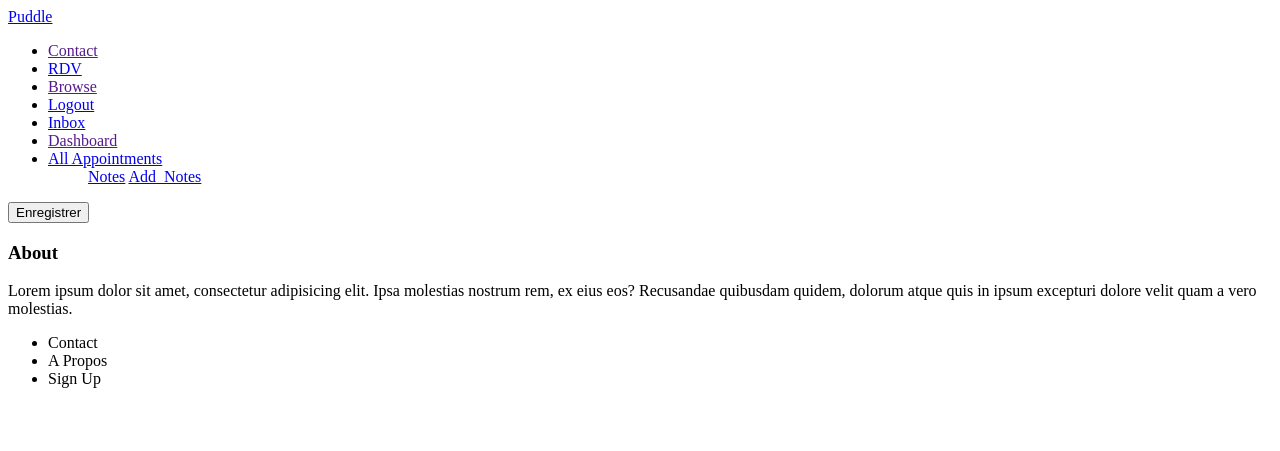
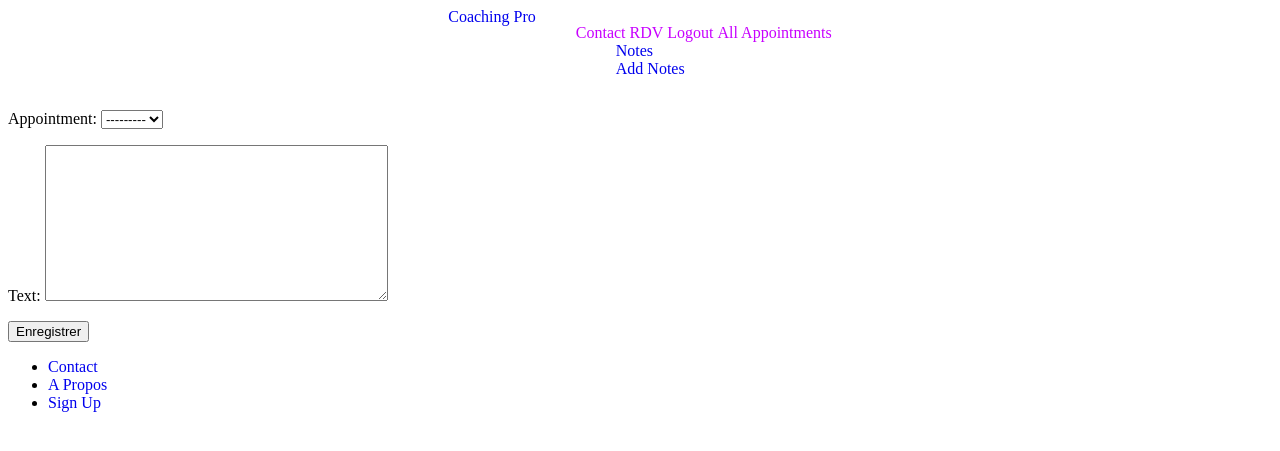
Before and after one commit to Evgeni1494/Django_brief_simplon, a Django app: page /appointment/1/add_note/ in a window 1280 px wide. Shown: the top 451 px of the page. Run offline with Django 4.2, Linux system fonts and the light colour scheme; the visitor is signed in with stand-in values (Sample User, id 1); data that the repository does not hold is empty.

Commit message:
Un peu de Css

```diff
--- a/BriefSimplon/appointment/forms.py
+++ b/BriefSimplon/appointment/forms.py
@@ -1,10 +1,15 @@
 from django import forms
 from django.contrib.auth.forms import UserCreationForm,AuthenticationForm
 from django.contrib.auth.models import User
-from . views import Appointment
+from . models import Appointment, Note
 from django.forms import ModelForm
 
 class AppointmentForm(ModelForm):
     class Meta:
         model = Appointment
         fields = ('day','time','time_ordered','user','note')
+
+class AddNote(ModelForm):
+    class Meta:
+        model = Note
+        fields = ('appointment','text')
--- a/BriefSimplon/appointment/models.py
+++ b/BriefSimplon/appointment/models.py
@@ -34,8 +34,5 @@ class Note(models.Model):
     text = models.TextField()
     created_by = models.ForeignKey(User, on_delete=models.CASCADE)
     created_at = models.DateTimeField(auto_now_add=True)
-
-class NoteForm(forms.ModelForm):
-    class Meta:
-        model = Note
-        fields = ['text']
+    def str(self):
+        return f"{self.appointment} | Note: {self.text}"
--- a/BriefSimplon/appointment/templates/appointment/add_note.html
+++ b/BriefSimplon/appointment/templates/appointment/add_note.html
@@ -1,8 +1,10 @@
 {% extends 'core/base.html' %}
 
 {% block content %}
+<form method='POST'>
     {% csrf_token %}
     {{form.as_p}}
+
     <button type="submit">Enregistrer</button>
 
 
--- a/BriefSimplon/appointment/views.py
+++ b/BriefSimplon/appointment/views.py
@@ -1,11 +1,11 @@
 from django.shortcuts import render, redirect, get_object_or_404
-from .models import Appointment
-from .forms import AppointmentForm
+
+from .forms import AppointmentForm, AddNote
 from django.contrib.auth.decorators import login_required
 from django.contrib.admin.views.decorators import staff_member_required
 
 from django.contrib.auth.decorators import login_required
-from .models import Appointment, Note, NoteForm
+from .models import Appointment, Note
 
 
 
@@ -39,8 +39,16 @@ def appointment_detail(request, appointment_id):
 @login_required
 def add_note(request, appointment_id):
     if request.method == 'POST':
-        text = request.POST.get('text')
-        appointment = Appointment.objects.get(id=appointment_id)
-        Note.objects.create(appointment=appointment, text=text, created_by=request.user)
-        return redirect('appointment_detail', appointment_id=appointment_id)
-    return render(request, 'appointment/add_note.html')
+        form = AddNote(request.POST)
+        if form.is_valid():
+            note = form.save(commit=False)
+            note.created_by = request.user
+            note.save()
+
+            return redirect('appointment_detail', appointment_id=appointment_id)
+        # text = request.POST.get('text')
+        # appointment = Appointment.objects.get(id=appointment_id)
+        # Note.objects.create(appointment=appointment, text=text, created_by=request.user)
+    else:
+        form=AddNote()
+    return render(request, 'appointment/add_note.html',{'form':form})
--- /dev/null
+++ b/BriefSimplon/core/static/style.css
@@ -0,0 +1,30 @@
+.Navigation{
+    display: flex;
+    justify-content: center;
+
+}
+.Logo{
+    text-decoration: none;
+}
+.ItemsNav li{
+    display:inline-block;
+    text-decoration: none;
+}
+
+.ItemsNav li a{
+    display: flex;
+    justify-content: space-between 100px;
+    text-decoration: none;
+    color: rgb(200, 0, 255);
+}
+
+.ItemsNav ul a{
+    text-decoration: none;
+    display: flex;
+    justify-content: space-around 100px;
+}
+
+.FooterMenuItems li a{
+    display: flex;
+    text-decoration: none;
+}
--- a/BriefSimplon/core/templates/core/base.html
+++ b/BriefSimplon/core/templates/core/base.html
@@ -1,29 +1,29 @@
+{% load static  %}
+
 <!DOCTYPE html>
 <html lang="en">
 <head>
     <meta charset="UTF-8">
     <meta http-equiv="X-UA-Compatible" content="IE=edge">
     <meta name="viewport" content="width=device-width, initial-scale=1.0">
-    <script>src="https://cdn.tailwindcss.com"</script>
+    <link rel="stylesheet" href="{% static 'style.css'%}">
 
     <title>{% block title %}  {% endblock title %} | Title</title>
 </head>
     <body>
         <nav class = Navigation>
-            <a href="/" class= Logo>Puddle</a>
+            <a href="/" class= Logo>Coaching Pro</a>
             <ul class = ItemsNav>
-                <li><a href="">Contact</a></li>
+                <li><a href="{% url 'core:contact' %}">Contact</a></li>
+
+                {% if request.user.is_authenticated %}
                 <li><a href="{% url 'appointment:new_appointments' %}">RDV</a></li>
-                <li><a href="">Browse</a></li>
-                {% if request.user.is_authenticated %}
                 <li><a href="{% url 'core:logout' %}">Logout</a></li>
-                <li><a href="#">Inbox</a></li>
-                <li><a href="">Dashboard</a></li>
                 {% if request.user.is_staff %}
                 <li><a href="{% url 'appointment:appointments' %}">All Appointments</a></li>
                 <ul>
                     <a href="{% url 'appointment:appointment_detail' 2 %}">Notes</a>
-                    <a href="{% url 'appointment:add_note' 2 %}">Add_Notes</a>
+                    <a href="{% url 'appointment:add_note' 2 %}">Add Notes</a>
                 </ul>
 
                 {% endif %}
@@ -41,12 +41,11 @@
         </div>
         <footer class=Footer>
             <div class=FooterInfo>
-                <h3 class=FooterInfoTitle>About</h3>
-                <p class=FooterText>Lorem ipsum dolor sit amet, consectetur adipisicing elit. Ipsa molestias nostrum rem, ex eius eos? Recusandae quibusdam quidem, dolorum atque quis in ipsum excepturi dolore velit quam a vero molestias.</p>
+
                 <ul class=FooterMenuItems>
-                    <li><a href="#"></a>Contact</li>
-                    <li><a href="#"></a>A Propos</li>
-                    <li><a href="#"></a>Sign Up</li>
+                    <li><a href="{% url 'core:contact' %}">Contact</a></li>
+                    <li><a href="/">A Propos</a></li>
+                    <li><a href="{% url 'core:signup' %}">Sign Up</a></li>
                 </ul>
         </footer>
     </body>
--- a/BriefSimplon/core/templates/core/login.html
+++ b/BriefSimplon/core/templates/core/login.html
@@ -1,7 +1,7 @@
 {% extends 'core/base.html' %}
 
 
-{% block title %}Sign up{% endblock title %}
+{% block title %}Login{% endblock title %}
 
 {% block content %}
 <div class=SignWindow>
--- a/BriefSimplon/core/urls.py
+++ b/BriefSimplon/core/urls.py
@@ -13,6 +13,6 @@ urlpatterns = [
     path('signup/',views.signup, name='signup'),
     path('login/',auth_views.LoginView.as_view(template_name='core/login.html',authentication_form=LoginForm), name='login'),
     path('logout/', views.logoutUser, name='logout'),
-
+    path('contact/', views.contact, name='contact'),
 
 ]
```
Also changed, not shown: BriefSimplon/core/templates/core/contact.html (added, +30 -0 lines), BriefSimplon/core/templates/core/index.html (+34 -25 lines).
